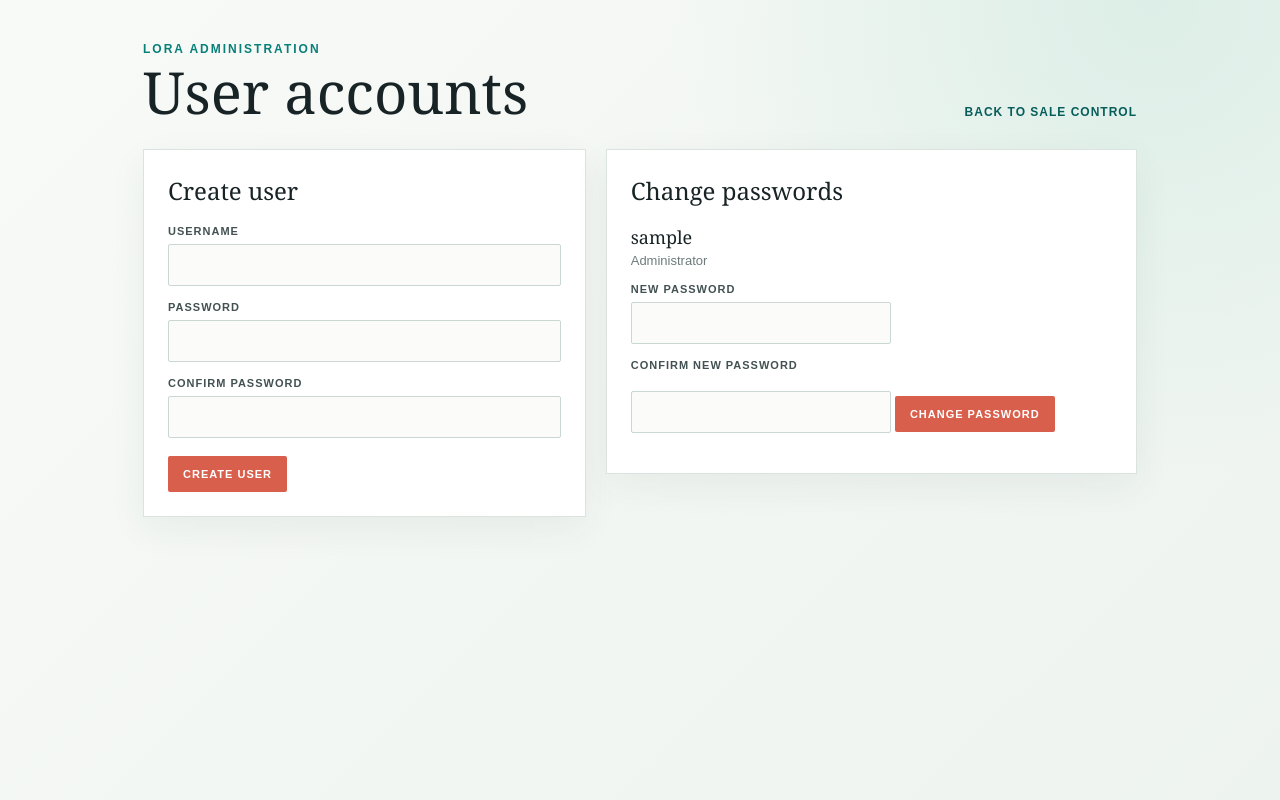
After one commit to Tahsinga/LoraApi, a Django app: page /users/ in a window 1280 px wide. The commit adds this page. Run offline with Django 5.2, Linux system fonts and the light colour scheme; the visitor is signed in with stand-in values (Sample User, id 1); data comes from the database, SQL or seed files in the repository.

Commit message:
Add login and admin user management

```diff
--- a/config/config/urls.py
+++ b/config/config/urls.py
@@ -15,12 +15,16 @@ Including another URLconf
     2. Add a URL to urlpatterns:  path('blog/', include('blog.urls'))
 """
 from django.contrib import admin
+from django.contrib.auth import views as auth_views
 from django.urls import include, path
-from loraApi.views import cancellation_history, favicon, index
+from loraApi.views import cancellation_history, favicon, index, user_management
 
 urlpatterns = [
     path('', index, name='dashboard'),
     path('history/', cancellation_history, name='cancellation_history_page'),
+    path('login/', auth_views.LoginView.as_view(template_name='loraApi/login.html'), name='login'),
+    path('logout/', auth_views.LogoutView.as_view(), name='logout'),
+    path('users/', user_management, name='user_management'),
     path('favicon.ico', favicon, name='favicon'),
     path('admin/', admin.site.urls),
     path('api/', include('loraApi.urls')),
--- a/config/config/wsgi.py
+++ b/config/config/wsgi.py
@@ -17,4 +17,5 @@ os.environ.setdefault('DJANGO_SETTINGS_MODULE', 'config.settings')
 
 django.setup()
 call_command('migrate', interactive=False, verbosity=0)
+call_command('ensure_admin', verbosity=0)
 application = get_wsgi_application()
--- a/config/loraApi/templates/loraApi/dashboard.html
+++ b/config/loraApi/templates/loraApi/dashboard.html
@@ -55,7 +55,7 @@
 <div class="shell">
   <header>
     <div><p class="eyebrow">Lora operations</p><h1>Sale control</h1></div>
-    <div class="live"><a class="history-link" href="/history/">Cancellation history</a><i class="dot"></i> Gateway online</div>
+    <div class="live"><a class="history-link" href="/history/">Cancellation history</a>{% if user.is_superuser %}<a class="history-link" href="/users/">User accounts</a>{% endif %}<a class="history-link" href="/logout/">Sign out</a><i class="dot"></i> Gateway online</div>
   </header>
   <main>
     <section class="stats" aria-label="Queue status">
--- a/config/loraApi/templates/loraApi/history.html
+++ b/config/loraApi/templates/loraApi/history.html
@@ -37,7 +37,7 @@
 <div class="shell">
   <header>
     <div><p class="eyebrow">Lora operations</p><h1>Cancellation history</h1></div>
-    <a class="back" href="/">Back to sale control</a>
+    <div><a class="back" href="/">Back to sale control</a>{% if user.is_superuser %} <a class="back" href="/users/">User accounts</a>{% endif %} <a class="back" href="/logout/">Sign out</a></div>
   </header>
   <main>
     <div class="toolbar">
--- /dev/null
+++ b/config/loraApi/templates/loraApi/users.html
@@ -0,0 +1,76 @@
+<!doctype html>
+<html lang="en">
+<head>
+  <meta charset="utf-8">
+  <meta name="viewport" content="width=device-width, initial-scale=1">
+  <title>Lora | User accounts</title>
+  <style>
+    :root { --ink:#182326; --muted:#6d7b7d; --line:#dbe3df; --paper:#f5f7f4; --white:#fff; --teal:#087f78; --teal-dark:#075d5a; --coral:#d95f4d; }
+    * { box-sizing:border-box; }
+    body { margin:0; color:var(--ink); background:var(--paper); font-family:Georgia, 'Times New Roman', serif; }
+    .shell { min-height:100vh; background:radial-gradient(circle at 90% 0, #dceee7 0, transparent 34%), linear-gradient(135deg, #f8faf7 0, #edf3ef 100%); }
+    header, main { max-width:1050px; margin:auto; padding-left:28px; padding-right:28px; }
+    header { display:flex; justify-content:space-between; align-items:end; gap:24px; padding-top:42px; padding-bottom:30px; }
+    .eyebrow { margin:0 0 8px; color:var(--teal); font:700 12px Arial,sans-serif; letter-spacing:2px; text-transform:uppercase; }
+    h1 { margin:0; font-size:clamp(34px, 5vw, 58px); line-height:.95; font-weight:500; }
+    a { color:var(--teal-dark); font:700 12px Arial,sans-serif; letter-spacing:1px; text-decoration:none; text-transform:uppercase; }
+    .grid { display:grid; grid-template-columns:1fr 1.2fr; gap:20px; align-items:start; }
+    .panel { padding:24px; background:var(--white); border:1px solid var(--line); box-shadow:0 12px 35px rgba(28,62,54,.06); }
+    h2 { margin:0 0 18px; font-size:24px; font-weight:500; }
+    label { display:block; margin:15px 0 7px; color:#435153; font:700 11px Arial,sans-serif; letter-spacing:1px; text-transform:uppercase; }
+    input { width:100%; height:42px; padding:10px 12px; background:#fbfcfa; border:1px solid #cbd7d2; border-radius:2px; font:15px Georgia,serif; }
+    button { margin-top:18px; padding:12px 15px; color:#fff; background:var(--coral); border:0; border-radius:2px; cursor:pointer; font:700 11px Arial,sans-serif; letter-spacing:1px; text-transform:uppercase; }
+    button:hover { background:#bd4e3e; }
+    .user { padding:16px 0; border-top:1px solid var(--line); }
+    .user:first-of-type { border-top:0; padding-top:0; }
+    .user strong { display:block; font-size:18px; font-weight:500; }
+    .user small { display:block; margin-top:4px; color:var(--muted); font:13px Arial,sans-serif; }
+    .password-form { margin-top:12px; }
+    .password-form input { max-width:260px; }
+    .notice { margin:0 0 20px; color:var(--teal-dark); font:14px Arial,sans-serif; }
+    .error { margin:0 0 20px; color:#a53b2e; font:14px Arial,sans-serif; }
+    @media (max-width:760px) { header { display:block; padding-top:28px; } header a { display:block; margin-top:20px; } main { padding-left:16px; padding-right:16px; } .grid { grid-template-columns:1fr; } }
+  </style>
+</head>
+<body>
+<div class="shell">
+  <header><div><p class="eyebrow">Lora administration</p><h1>User accounts</h1></div><a href="/">Back to sale control</a></header>
+  <main>
+    {% if message %}<p class="notice">{{ message }}</p>{% endif %}
+    {% if error %}<p class="error">{{ error }}</p>{% endif %}
+    <section class="grid">
+      <div class="panel">
+        <h2>Create user</h2>
+        <form method="post">
+          {% csrf_token %}
+          <input type="hidden" name="action" value="create">
+          <label for="username">Username</label><input id="username" name="username" required autocomplete="off">
+          <label for="password1">Password</label><input id="password1" name="password1" type="password" required autocomplete="new-password">
+          <label for="password2">Confirm password</label><input id="password2" name="password2" type="password" required autocomplete="new-password">
+          <button type="submit">Create user</button>
+        </form>
+      </div>
+      <div class="panel">
+        <h2>Change passwords</h2>
+        {% for user in users %}
+          <div class="user">
+            <strong>{{ user.username }}</strong>
+            <small>{% if user.is_superuser %}Administrator{% else %}Standard user{% endif %}</small>
+            <form class="password-form" method="post">
+              {% csrf_token %}
+              <input type="hidden" name="action" value="change_password">
+              <input type="hidden" name="user_id" value="{{ user.pk }}">
+              <label for="new-password-{{ user.pk }}">New password</label>
+              <input id="new-password-{{ user.pk }}" name="new_password1" type="password" required autocomplete="new-password">
+              <label for="confirm-password-{{ user.pk }}">Confirm new password</label>
+              <input id="confirm-password-{{ user.pk }}" name="new_password2" type="password" required autocomplete="new-password">
+              <button type="submit">Change password</button>
+            </form>
+          </div>
+        {% empty %}<p>No users found.</p>{% endfor %}
+      </div>
+    </section>
+  </main>
+</div>
+</body>
+</html>
--- a/config/loraApi/urls.py
+++ b/config/loraApi/urls.py
@@ -7,7 +7,6 @@ from .views import (
 
 urlpatterns = [
     path('', index, name='index'),
-    path('history/', cancellation_history, name='cancellation_history'),
     path('health/', health_check, name='health_check'),
     path('cancel-sale/', cancel_sale, name='cancel_sale'),
     path('branches/', branch_status, name='branch_status'),
--- a/config/loraApi/views.py
+++ b/config/loraApi/views.py
@@ -3,6 +3,9 @@ import time
 from django.db import transaction
 from django.http import JsonResponse, HttpResponse
 from django.shortcuts import render
+from django.contrib.auth import get_user_model, update_session_auth_hash
+from django.contrib.auth.decorators import login_required, user_passes_test
+from django.contrib.auth.forms import SetPasswordForm, UserCreationForm
 from django.utils import timezone
 from django.views.decorators.csrf import csrf_exempt
 from .models import DeletionRecord
@@ -63,6 +66,7 @@ def record_payload(record):
     }
 
 
+@login_required(login_url='/login/')
 @csrf_exempt
 def index(request):
     """Browser dashboard for managing branch sale cancellations."""
@@ -73,12 +77,14 @@ def index(request):
     })
 
 
+@login_required(login_url='/login/')
 @csrf_exempt
 def cancellation_history(request):
     """Show the saved cancellation history page."""
     return render(request, 'loraApi/history.html')
 
 
+@login_required(login_url='/login/')
 @csrf_exempt
 def cancellation_history_api(request):
     """Return processed cancellations in newest-first order."""
@@ -107,6 +113,52 @@ def cancellation_history_api(request):
     })
 
 
+def is_admin(user):
+    return user.is_authenticated and user.is_superuser
+
+
+@user_passes_test(is_admin, login_url='/login/')
+def user_management(request):
+    User = get_user_model()
+    message = ''
+    error = ''
+
+    if request.method == 'POST':
+        action = request.POST.get('action')
+        if action == 'create':
+            form = UserCreationForm(request.POST)
+            if form.is_valid():
+                user = form.save()
+                user.is_staff = False
+                user.is_superuser = False
+                user.save(update_fields=['is_staff', 'is_superuser'])
+                message = f'User {user.username} was created.'
+            else:
+                error = 'Please correct the new user details.'
+        elif action == 'change_password':
+            try:
+                user = User.objects.get(pk=request.POST.get('user_id'))
+            except User.DoesNotExist:
+                error = 'User not found.'
+            else:
+                form = SetPasswordForm(user, request.POST)
+                if form.is_valid():
+                    form.save()
+                    if user == request.user:
+                        update_session_auth_hash(request, user)
+                    message = f'Password changed for {user.username}.'
+                else:
+                    error = 'Password change failed. Use matching passwords and meet the password rules.'
+
+    users = User.objects.order_by('username')
+    return render(request, 'loraApi/users.html', {
+        'users': users,
+        'message': message,
+        'error': error,
+    })
+
+
+@login_required(login_url='/login/')
 @csrf_exempt
 def cancel_sale(request):
     """Queue a sale cancellation requested from the browser dashboard."""
```
Also changed, not shown: config/loraApi/management/commands/ensure_admin.py (added, +21 -0 lines), config/loraApi/templates/loraApi/login.html (added, +40 -0 lines), config/loraApi/tests.py (+38 -0 lines), config/loraApi/management/__init__.py (added), config/loraApi/management/commands/__init__.py (added).
